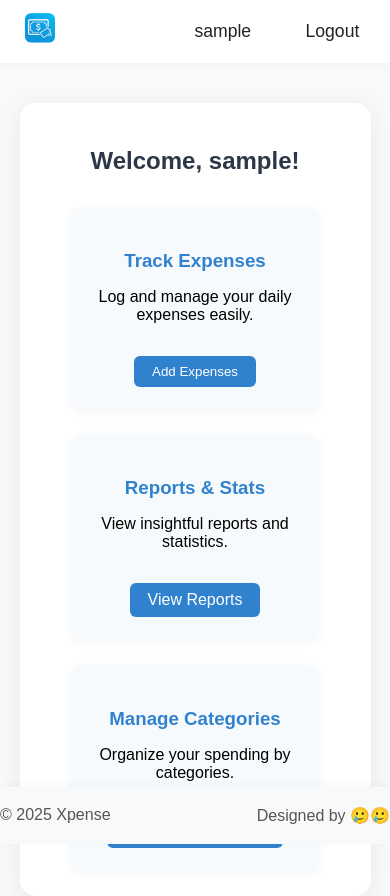
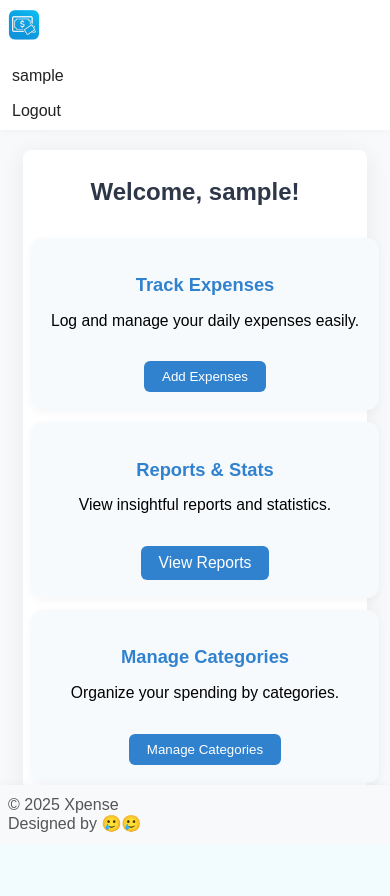
Before and after one commit to mahfujarr/Xpense, a PHP site: page /public/dashboard.php in a window 390 px wide. After the commit the page ends 832 px from the top, so only its background shows below. Run offline with PHP 8.4, Linux system fonts and the light colour scheme; the visitor is signed in with stand-in values (Sample User, id 1).

Commit message:
Add responsive design and modals for managing expenses and categories: Updated CSS for dashboard, footer, index, login, and navbar. Implemented JavaScript for modal functionality in dashboard.

```diff
--- a/assets/css/dashboard.css
+++ b/assets/css/dashboard.css
@@ -69,6 +69,7 @@
   border: none;
   outline: none;
 } */
+
 /* Modal Styles */
 .modal {
   display: none; /* Hidden by default, shown via JS */
@@ -80,6 +81,7 @@
   height: 100vh;
   overflow: auto;
   background: rgba(44, 62, 80, 0.25);
+  -webkit-backdrop-filter: blur(2px);
   backdrop-filter: blur(2px);
   justify-content: center;
   align-items: center;
@@ -118,6 +120,9 @@
 .close:hover {
   color: #225ea8;
 }
+
+/* add expenses modal */
+
 #addExpenseForm {
   display: flex;
   flex-direction: column;
@@ -164,3 +169,120 @@
   margin-top: 2px;
   text-align: center;
 }
+/* Manage Categories Modal */
+#manageCategoriesForm {
+  display: flex;
+  flex-direction: column;
+  gap: 14px;
+}
+#manageCategoriesForm label {
+  font-weight: 500;
+  color: #2d3748;
+  margin-bottom: 2px;
+}
+#manageCategoriesForm input,
+#manageCategoriesForm textarea {
+  padding: 8px 10px;
+  border: 1px solid #cbd5e1;
+  border-radius: 6px;
+  font-size: 1rem;
+  background: #f7fafc;
+  transition: border 0.2s;
+}
+#manageCategoriesForm input:focus,
+#manageCategoriesForm textarea:focus {
+  border: 1.5px solid #3182ce;
+  outline: none;
+  background: #fff;
+}
+#manageCategoriesForm button[type="submit"] {
+  background: #3182ce;
+  color: #fff;
+  border: none;
+  border-radius: 6px;
+  padding: 10px 0;
+  font-size: 1rem;
+  font-weight: 600;
+  margin-top: 8px;
+  cursor: pointer;
+  transition: background 0.2s;
+}
+#manageCategoriesForm button[type="submit"]:hover {
+  background: #225ea8;
+}
+#expenseMsg {
+  font-size: 0.98rem;
+  min-height: 18px;
+  margin-top: 2px;
+  text-align: center;
+}
+
+/* Responsive */
+/* ...existing code... */
+
+/* Responsive Dashboard */
+@media (max-width: 900px) {
+  .dashboard {
+    max-width: 98vw;
+    padding: 16px;
+    margin: 20px auto;
+  }
+  .dashboard-cards {
+    gap: 16px;
+  }
+}
+@media (max-width: 600px) {
+  .dashboard-cards {
+    flex-direction: column;
+    gap: 12px;
+    align-items: stretch;
+  }
+  .dashboard-card {
+    width: 100%;
+    padding: 18px 10px;
+    font-size: 0.98rem;
+  }
+  .dashboard {
+    padding: 8px;
+    border-radius: 8px;
+  }
+  .modal-content {
+    padding: 18px 8px 14px 8px;
+    border-radius: 10px;
+    max-width: 98vw;
+  }
+}
+
+/* Responsive Modal */
+@media (max-width: 500px) {
+  .modal-content {
+    padding: 10px 4px 10px 4px;
+    max-width: 99vw;
+    font-size: 0.98rem;
+  }
+  .close {
+    top: 8px;
+    right: 12px;
+    font-size: 1.3rem;
+  }
+}
+
+/* Responsive Form */
+@media (max-width: 600px) {
+  #addExpenseForm,
+  #manageCategoriesForm {
+    gap: 10px;
+  }
+  #addExpenseForm input,
+  #addExpenseForm textarea,
+  #manageCategoriesForm input,
+  #manageCategoriesForm textarea {
+    font-size: 0.98rem;
+    padding: 7px 8px;
+  }
+  #addExpenseForm button[type="submit"],
+  #manageCategoriesForm button[type="submit"] {
+    padding: 8px 0;
+    font-size: 0.98rem;
+  }
+}
--- a/assets/css/footer.css
+++ b/assets/css/footer.css
@@ -29,3 +29,15 @@
   color: #0056b3;
   text-decoration: underline;
 }
+
+/* Responsive */
+@media (max-width: 600px) {
+  .footer {
+    padding: 0.7rem 0;
+    font-size: 0.98rem;
+  }
+  .footer .container {
+    padding: 0 8px;
+    font-size: 0.98rem;
+  }
+}
--- a/assets/css/index.css
+++ b/assets/css/index.css
@@ -160,3 +160,56 @@ body {
     max-width: 100%;
   }
 }
+
+/* Responsive */
+@media (max-width: 900px) {
+  .main-content {
+    flex-direction: column;
+    gap: 2rem;
+    width: 98vw;
+    max-width: 100vw;
+    margin: 1.2rem auto 0 auto;
+    padding: 0 4px;
+  }
+  .hero,
+  .features {
+    max-width: 100vw;
+    min-width: 0;
+    padding: 1.2rem 0.5rem;
+    border-radius: 8px;
+  }
+  .features ul {
+    gap: 1rem;
+  }
+  .features li {
+    min-width: 120px;
+    max-width: 100vw;
+    font-size: 0.98rem;
+    padding: 0.7rem 0.5rem;
+  }
+}
+
+@media (max-width: 600px) {
+  .main-content {
+    gap: 1rem;
+    padding: 0 2px;
+  }
+  .hero,
+  .features {
+    padding: 0.7rem 0.2rem;
+    border-radius: 6px;
+  }
+  .features h2 {
+    font-size: 1.1rem;
+    margin-bottom: 1rem;
+  }
+  .features ul {
+    flex-direction: column;
+    gap: 0.5rem;
+  }
+  .features li {
+    min-width: 80px;
+    font-size: 0.95rem;
+    padding: 0.5rem 0.2rem;
+  }
+}
--- a/assets/css/navbar.css
+++ b/assets/css/navbar.css
@@ -61,3 +61,42 @@
   text-decoration: none;
   color: #000000;
 }
+
+/* Responsive */
+@media (max-width: 900px) {
+  .container {
+    width: 98%;
+    max-width: 100vw;
+    padding: 0 8px;
+  }
+  .nav-links {
+    gap: 1rem;
+  }
+}
+
+@media (max-width: 600px) {
+  .navbar {
+    padding: 0.3rem 0;
+  }
+  .container {
+    flex-direction: column;
+    align-items: flex-start;
+    padding: 0 4px;
+  }
+  .logo {
+    font-size: 1.2rem;
+    margin-bottom: 6px;
+  }
+  .nav-links {
+    flex-direction: column;
+    gap: 0.5rem;
+    width: 100%;
+    margin-top: 6px;
+  }
+  .nav-links a {
+    font-size: 1rem;
+    padding: 0.3rem 0.5rem;
+    width: 100%;
+    display: block;
+  }
+}
--- /dev/null
+++ b/assets/js/dashboard.js
@@ -0,0 +1,59 @@
+//Add expense Modal
+const openBtn = document.getElementById("openAddExpenseModal")
+const modal = document.getElementById("addExpenseModal")
+const closeBtn = document.getElementById("closeAddExpenseModal")
+openBtn.onclick = () => {
+  modal.style.display = "block"
+}
+closeBtn.onclick = () => {
+  modal.style.display = "none"
+  document.getElementById("expenseMsg").innerText = ""
+}
+window.onclick = (event) => {
+  if (event.target === modal) {
+    modal.style.display = "none"
+    document.getElementById("expenseMsg").innerText = ""
+  }
+  //category Modal
+  if (event.target === categoryModal) {
+    categoryModal.style.display = "none"
+  }
+}
+
+// AJAX form submission
+document.getElementById("addExpenseForm").onsubmit = function (e) {
+  e.preventDefault()
+  const formData = new FormData(this)
+  fetch("/public/add_expense.php", {
+    method: "POST",
+    body: formData,
+  })
+    .then((res) => res.json())
+    .then((data) => {
+      const msg = document.getElementById("expenseMsg")
+      if (data.success) {
+        msg.style.color = "green"
+        msg.innerText = "Expense added successfully!"
+        this.reset()
+      } else {
+        msg.style.color = "red"
+        msg.innerText = data.error || "Failed to add expense."
+      }
+    })
+    .catch(() => {
+      const msg = document.getElementById("expenseMsg")
+      msg.style.color = "red"
+      msg.innerText = "An error occurred."
+    })
+}
+
+// Manage Categories Modal
+const openCategoryBtn = document.getElementById("openManageCategoriesModal")
+const categoryModal = document.getElementById("manageCategoriesModal")
+const closeCategoryBtn = document.getElementById("closeManageCategoriesModal")
+openCategoryBtn.onclick = () => {
+  categoryModal.style.display = "block"
+}
+closeCategoryBtn.onclick = () => {
+  categoryModal.style.display = "none"
+}
--- a/public/dashboard.php
+++ b/public/dashboard.php
@@ -27,12 +27,12 @@ $username = htmlspecialchars($_SESSION['username']);
                 <div class="dashboard-card">
                     <h3>Reports & Stats</h3>
                     <p>View insightful reports and statistics.</p>
-                    <a href="/public/reports.php" class="dashboard-btn">View Reports</a>
+                    <a href="#" class="dashboard-btn">View Reports</a>
                 </div>
                 <div class="dashboard-card">
                     <h3>Manage Categories</h3>
                     <p>Organize your spending by categories.</p>
-                    <a href="/public/categories.php" class="dashboard-btn">Manage Categories</a>
+                    <button id="openManageCategoriesModal" class="dashboard-btn">Manage Categories</button>
                 </div>
             </div>
         </div>
@@ -58,42 +58,28 @@ $username = htmlspecialchars($_SESSION['username']);
             </form>
         </div>
     </div>
-    <script>
-        // Modal open/close logic
-        const openBtn = document.getElementById('openAddExpenseModal');
-        const modal = document.getElementById('addExpenseModal');
-        const closeBtn = document.getElementById('closeAddExpenseModal');
-        openBtn.onclick = () => { modal.style.display = 'block'; };
-        closeBtn.onclick = () => { modal.style.display = 'none'; document.getElementById('expenseMsg').innerText = ''; };
-        window.onclick = (event) => { if (event.target == modal) { modal.style.display = 'none'; document.getElementById('expenseMsg').innerText = ''; } };
 
-        // AJAX form submission
-        document.getElementById('addExpenseForm').onsubmit = function(e) {
-            e.preventDefault();
-            const formData = new FormData(this);
-            fetch('/public/add_expense.php', {
-                method: 'POST',
-                body: formData
-            })
-            .then(res => res.json())
-            .then(data => {
-                const msg = document.getElementById('expenseMsg');
-                if (data.success) {
-                    msg.style.color = 'green';
-                    msg.innerText = 'Expense added successfully!';
-                    this.reset();
-                } else {
-                    msg.style.color = 'red';
-                    msg.innerText = data.error || 'Failed to add expense.';
-                }
-            })
-            .catch(() => {
-                const msg = document.getElementById('expenseMsg');
-                msg.style.color = 'red';
-                msg.innerText = 'An error occurred.';
-            });
-        };
-    </script>
+<!-- Manage Categories Modal -->
+<div id="manageCategoriesModal" class="modal" style="display:none;">
+    <div class="modal-content">
+        <span class="close" id="closeManageCategoriesModal">&times;</span>
+        <h2>Manage Categories</h2>
+        <!-- Add Category Form -->
+        <form id="addCategoryForm" style="margin-bottom: 16px;">
+            <label for="newCategory">Add New Category:</label>
+            <input type="text" id="newCategory" name="newCategory" required>
+            <button type="submit">Add Category</button>
+            <div id="categoryMsg" style="margin-top:10px;"></div>
+        </form>
+        <!-- List of Existing Categories -->
+        <h3>Existing Categories</h3>
+        <ul id="categoryList" style="list-style: none; padding: 0;">
+            <!-- Categories will be loaded here dynamically -->
+        </ul>
+    </div>
+</div>
+
+    <script src="/assets/js/dashboard.js"></script>
 </body>
 
 </html>
```
Also changed, not shown: assets/css/login.css (+24 -0 lines).
